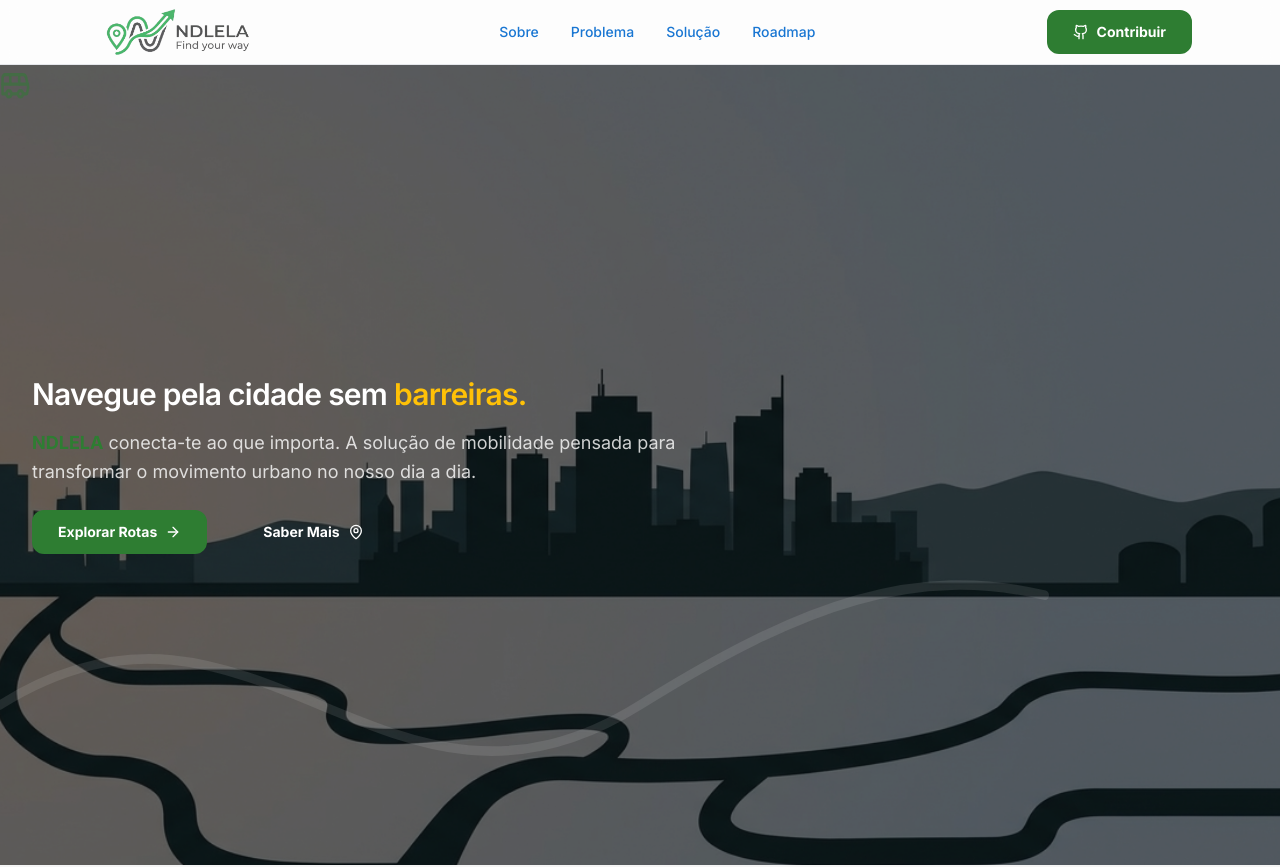
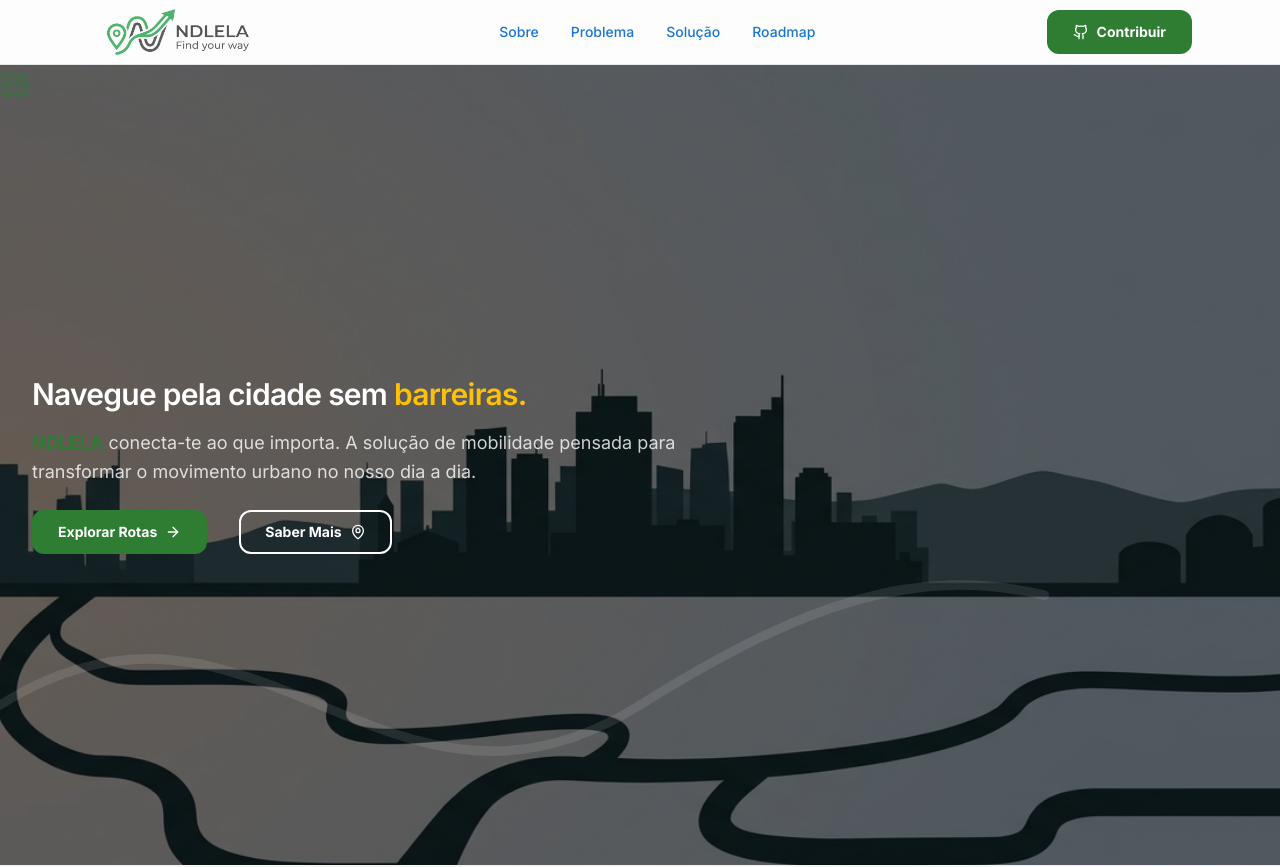
Before and after one commit to MarcosHigildo-hub/NDLELA, a Next.js app in the folder frontend/ndlela-front/: page / in a window 1280 px wide. Shown: the top 867 px of the page. Built offline with nearby package versions, Linux system fonts and the light colour scheme.

Commit message:
style: align Hero and Problem sections with new button variants and text refinements

```diff
--- a/frontend/ndlela-front/src/components/landing/Hero.tsx
+++ b/frontend/ndlela-front/src/components/landing/Hero.tsx
@@ -55,7 +55,7 @@ export default function Hero() {
                 <ArrowRight size={16}/>
               </Button>
 
-              <Button variant="outline">
+              <Button variant="outline-light">
                 Saber Mais
                 <MapPin size={16}/>
               </Button>
--- a/frontend/ndlela-front/src/components/landing/Problem.tsx
+++ b/frontend/ndlela-front/src/components/landing/Problem.tsx
@@ -64,7 +64,7 @@ export default function Problem() {
               caminho.
             </p> */}
 
-            <div className="grid gap-4 grid-cols-2 animate-fade-up-slow [animation-delay:1.3s] opacity-0">
+            <div className="grid gap-4 md:grid-cols-2 animate-fade-up-slow [animation-delay:1.3s] opacity-0">
               {problems.map((prob, index) => (
                 <div
                   key={index}
```
